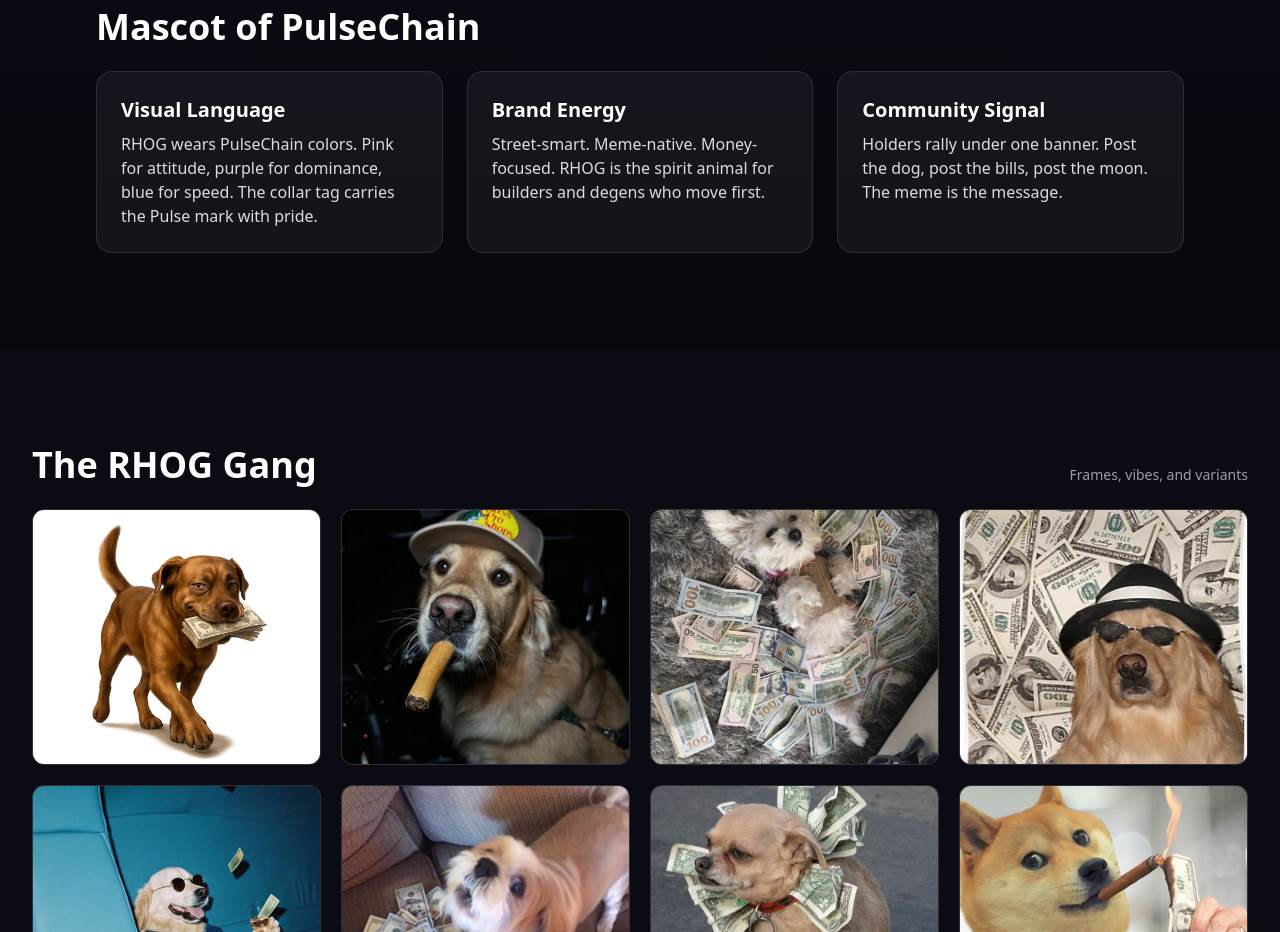
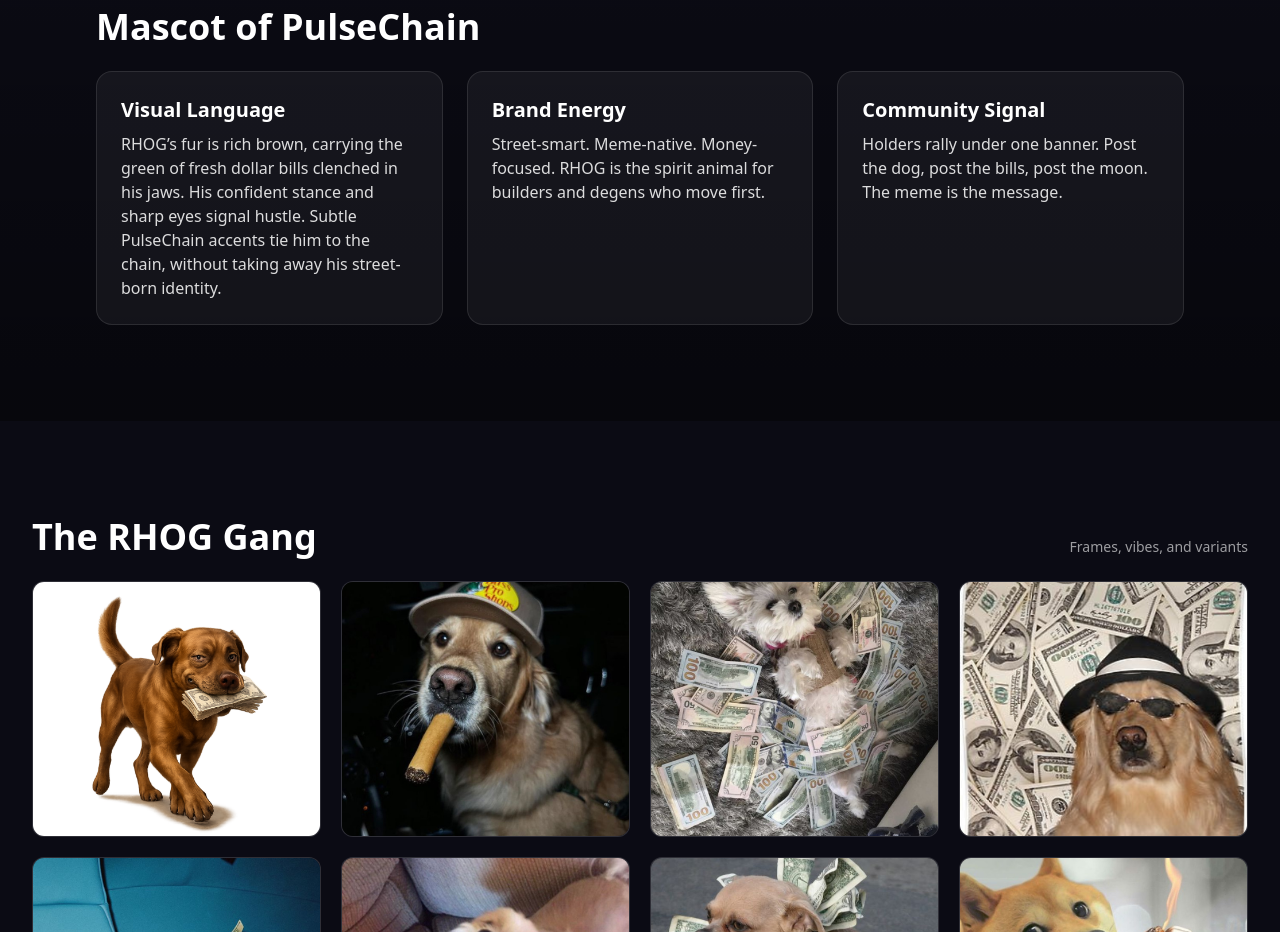
Before and after one commit to guidias1961/rhog, a plain HTML site: page index.html in a window 1280 px wide. Shown: the part 1520-2452 px from the top of the page. Drawn offline with nearby package versions, Linux system fonts and the light colour scheme.

```diff
--- a/index.html
+++ b/index.html
@@ -155,7 +155,7 @@
         <div class="card border border-white/10 rounded-2xl p-6 bg-white/5">
           <h3 class="font-bold text-xl mb-2">Visual Language</h3>
           <p class="text-white/85">
-            RHOG wears PulseChain colors. Pink for attitude, purple for dominance, blue for speed. The collar tag carries the Pulse mark with pride.
+            RHOG’s fur is rich brown, carrying the green of fresh dollar bills clenched in his jaws. His confident stance and sharp eyes signal hustle. Subtle PulseChain accents tie him to the chain, without taking away his street-born identity.
           </p>
         </div>
         <div class="card border border-white/10 rounded-2xl p-6 bg-white/5">
```
